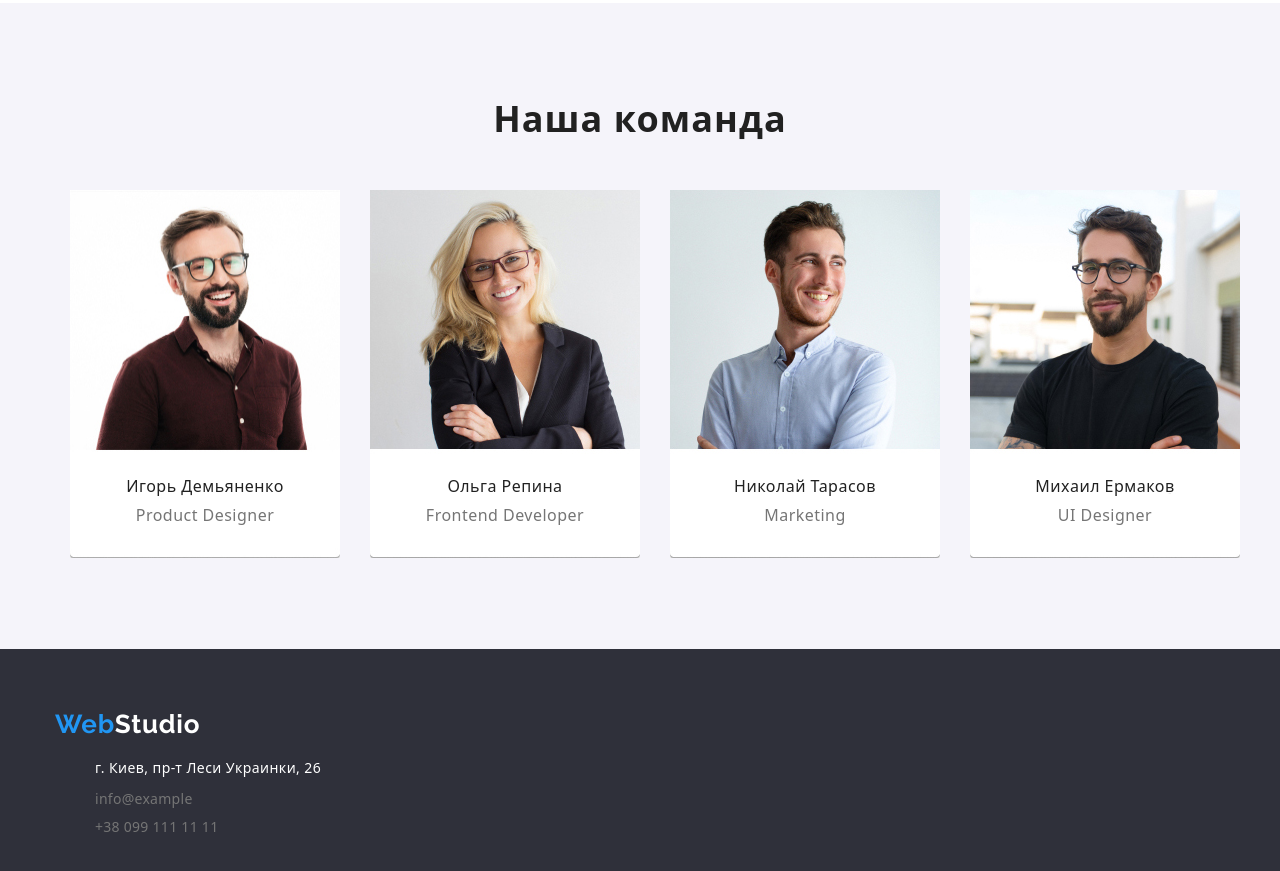
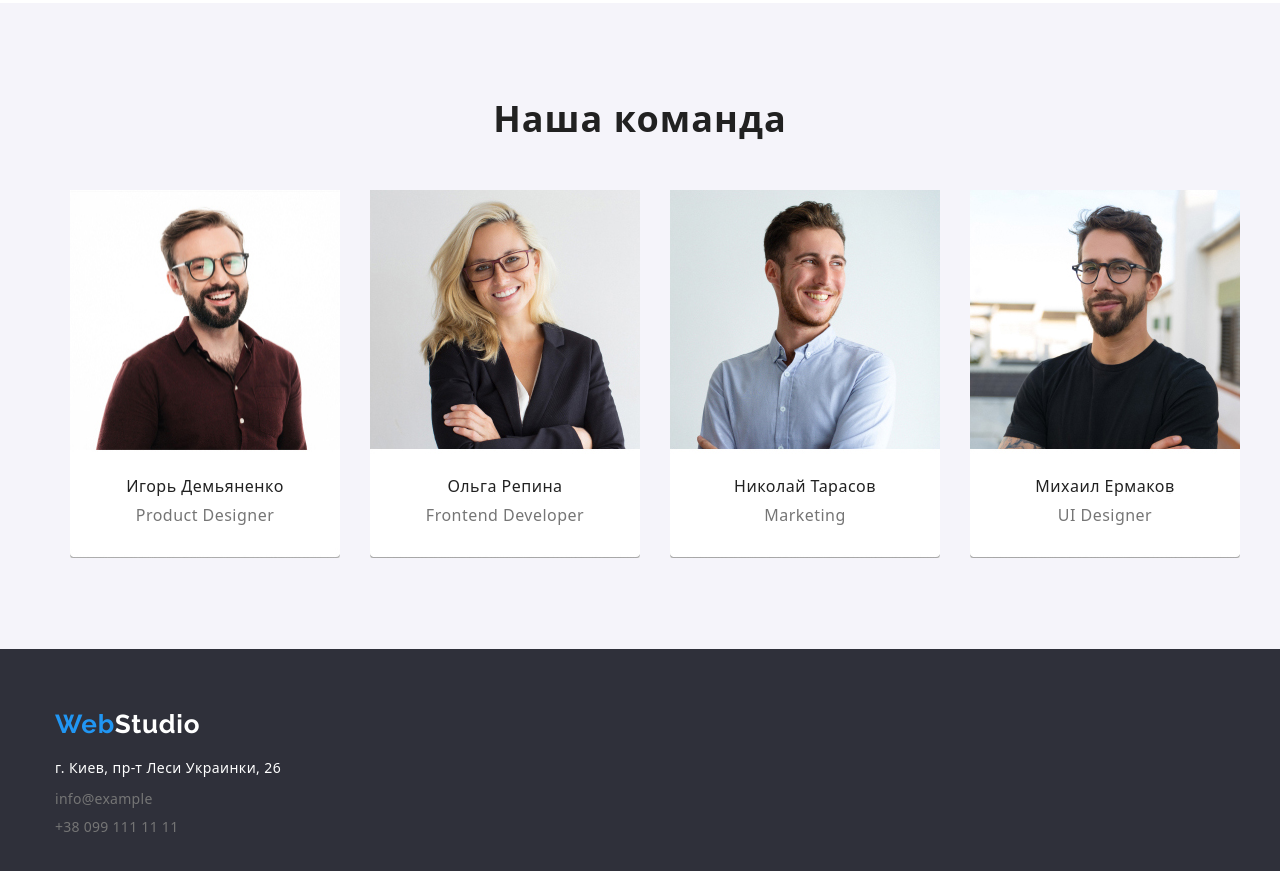
Before and after one commit to Aishiteru123/goit-markup-hw-03-, a plain HTML site: page index.html in a window 1280 px wide. Shown: the part 1582-2453 px from the top of the page. Drawn offline with nearby package versions, Linux system fonts and the light colour scheme.

Commit message:
initial commit

```diff
--- a/css/style.css
+++ b/css/style.css
@@ -240,6 +240,10 @@ footer {
     padding-bottom: 40px;
 }
 
+footer ul {
+    margin-left: -40px;
+}
+
 .li12 , .li13 {
     padding-top: 9px;
 }
```
